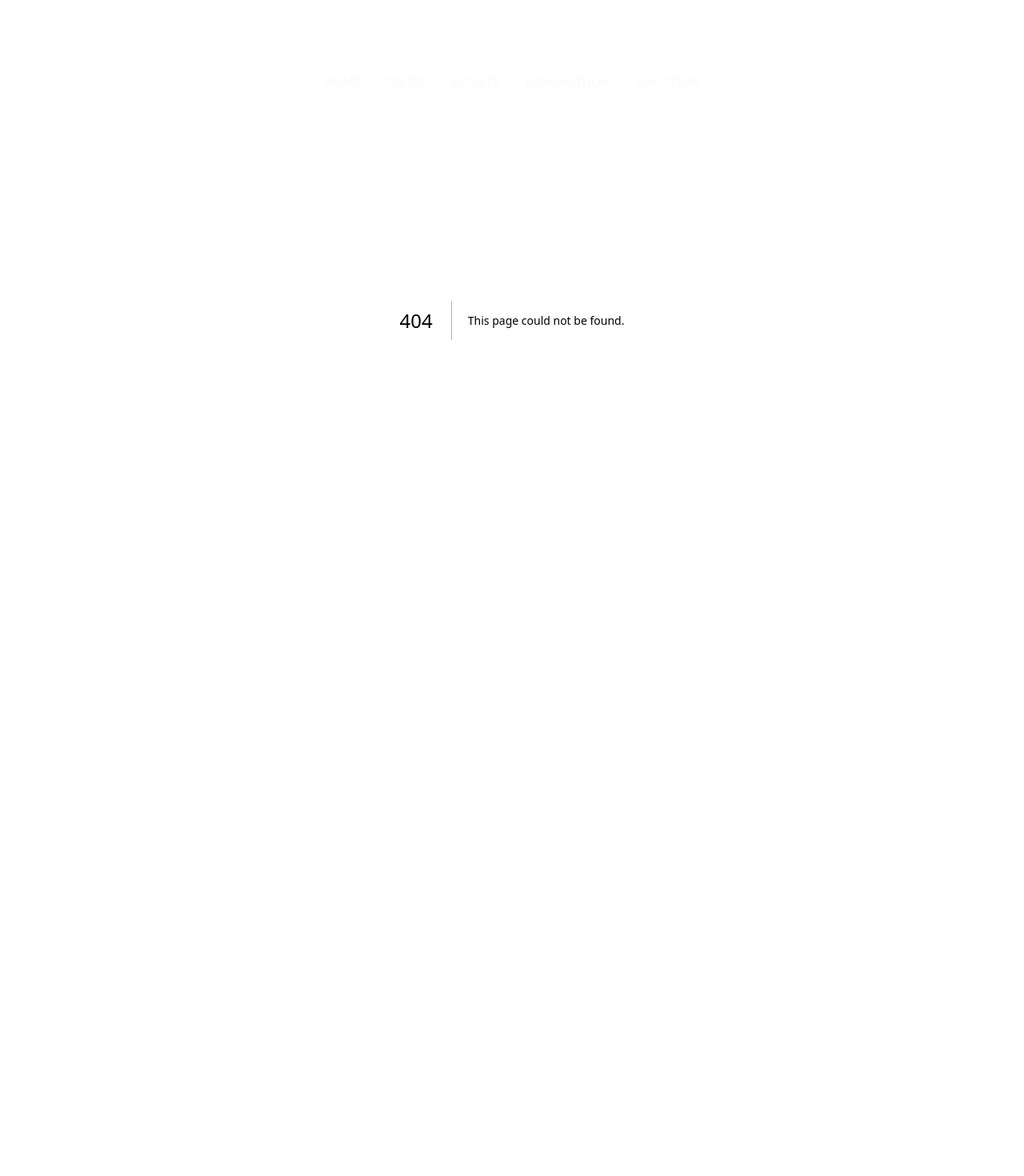
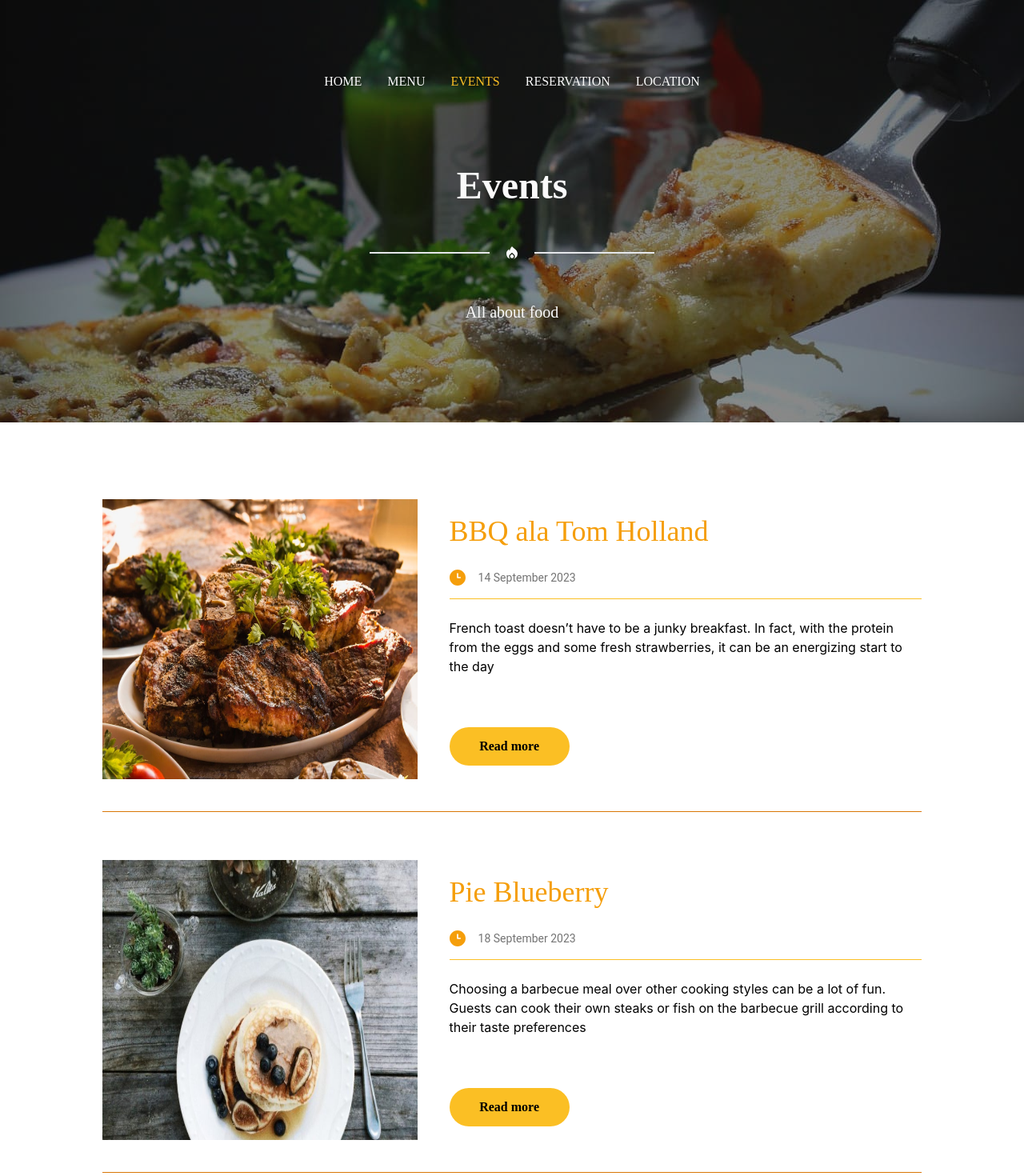
Before and after one commit to wahyucherryorlove/restaurant-systems, a Next.js app: page /events in a window 1280 px wide. Before the commit this address had no page. Shown: the top 1470 px of the page at 80% size. Before the commit the page ends 800 px from the top, so only its background shows below. Built offline with nearby package versions, Linux system fonts and the light colour scheme.

Commit message:
Add Events Page

```diff
--- a/src/app/components/navbar/index.tsx
+++ b/src/app/components/navbar/index.tsx
@@ -41,7 +41,7 @@ const TopNavbar = () => {
           <Link
             href="/events"
             className={`font-['Quicksand'] font-normal ${
-              router.pathname === "/acara"
+              router.pathname === "/events"
                 ? "text-amber-400"
                 : "text-neutral-50"
             }`}
--- a/src/app/temp/events.ts
+++ b/src/app/temp/events.ts
@@ -2,6 +2,7 @@ const dummyEvents = [
     {
         id: 1,
         title: "BBQ ala Tom Holland",
+        description: "French toast doesn’t have to be a junky breakfast. In fact, with the protein from the eggs and some fresh strawberries, it can be an energizing start to the day",
         tanggal: "14 September 2023",
         images: "/assets/images/menu/daging_panggang.jpg",
         alt: "Daging Panggang"
@@ -9,6 +10,7 @@ const dummyEvents = [
     {
         id: 2,
         title: "Pie Blueberry",
+        description: "Choosing a barbecue meal over other cooking styles can be a lot of fun. Guests can cook their own steaks or fish on the barbecue grill according to their taste preferences",
         tanggal: "18 September 2023",
         images: "/assets/images/menu/pie_bluberry.jpg",
         alt: "Pie Blueberry"
@@ -16,6 +18,7 @@ const dummyEvents = [
     {
         id: 3,
         title: "Pizza dengan topping keju",
+        description: "Cheese is cheese is cheese, right? Well, not necessarily. When most Americans think of cheese, we think of maybe nice mild or sharp cheddar or a nice slice of good ol` American on a burger, or maybe some nice stringy mozzarella on our pizza.",
         tanggal: "24 September 2023",
         images: "/assets/images/menu/pizza_cheese.jpg",
         alt: "Pizza Keju"
--- /dev/null
+++ b/src/pages/events.tsx
@@ -0,0 +1,94 @@
+import Image from "next/legacy/image";
+import Link from "next/link";
+import { useRouter } from "next/router";
+import type { NextPage } from "next";
+
+import { CompanyInfo } from "@app/components/home/company-info";
+
+import { dummyEvents } from "@app/temp/events";
+
+import FlameIcons from "@icons/flame.svg";
+import TimerIcons from "@icons/time.svg";
+
+const EventsPage: NextPage = () => {
+  const { isReady, query } = useRouter();
+
+  return (
+    <>
+      <main>
+        <section className="relative flex flex-col items-center pt-40 md:pt-52 pb-[20rem] bg-[url('/assets/images/events/jumbotron.jpg')] bg-auto bg-repeat before:bg-neutral-900/50 before:absolute before:inset-0">
+          <div className="flex items-center flex-col gap-y-6 absolute">
+            <h1 className="text-3xl sm:text-5xl font-bold font-['KaushanScript',cursive] text-neutral-50">
+              Events
+            </h1>
+
+            <div className="flex my-7 gap-5 items-center">
+              <span className="flex w-[80px] sm:w-[150px] border border-50-400"></span>
+              <i>
+                <FlameIcons className="w-4 h-4 fill-neutral-50" />
+              </i>
+              <span className="flex w-[80px] sm:w-[150px] border border-50-400"></span>
+            </div>
+
+            <h5 className="text-md sm:text-xl font-['Quicksand'] font-normal text-neutral-50">
+              All about food
+            </h5>
+          </div>
+        </section>
+
+        <section className="flex flex-col gap-y-5 py-[6rem] w-4/5 mx-auto">
+          {dummyEvents.map(({ id, title, description, tanggal, images, alt }) => (
+            <div key={id}>
+              <article className="flex flex-col lg:flex-row gap-10">
+                <div className="relative w-full lg:w-2/3  h-[250px] md:h-[350px]">
+                  <Image
+                    src={images}
+                    alt={alt}
+                    layout="fill"
+                  />
+                </div>
+                <div className="flex flex-col gap-y-4 w-full lg:mt-5">
+                  <h1 className="text-4xl font-['Quicksand'] text-amber-500 mb-3">
+                    {title}
+                  </h1>
+
+                  <div className="flex gap-x-4 items-center">
+                    <TimerIcons className="w-5 h-5 fill-amber-500" />
+                    <p className="text-sm font-['Roboto'] text-neutral-500">
+                      {tanggal}
+                    </p>
+                  </div>
+
+                  <hr className="mb-2 border-amber-400" />
+
+                  <p className="">
+                    {description}
+                  </p>
+
+                  <button className="text-start text-md font-bold font-['Quicksand'] w-[150px] py-3 flex items-center justify-center rounded-full bg-amber-400 mt-12">
+                    Read more
+                  </button>
+                </div>
+              </article>
+
+              <hr className="border-amber-600 my-10" />
+            </div>
+
+          ))}
+        </section>
+
+        <CompanyInfo />
+      </main>
+
+      <footer className="bg-slate-800 py-5 w-full">
+        <div className="w-4/5 mx-auto">
+          <p className="text-sm font-['Roboto'] font-normal text-neutral-400">
+            Copyright &copy; Wahyudi Umar From Makassar
+          </p>
+        </div>
+      </footer>
+    </>
+  );
+};
+
+export default EventsPage;
```
Also changed, not shown: public/assets/images/events/jumbotron.jpg (added).
